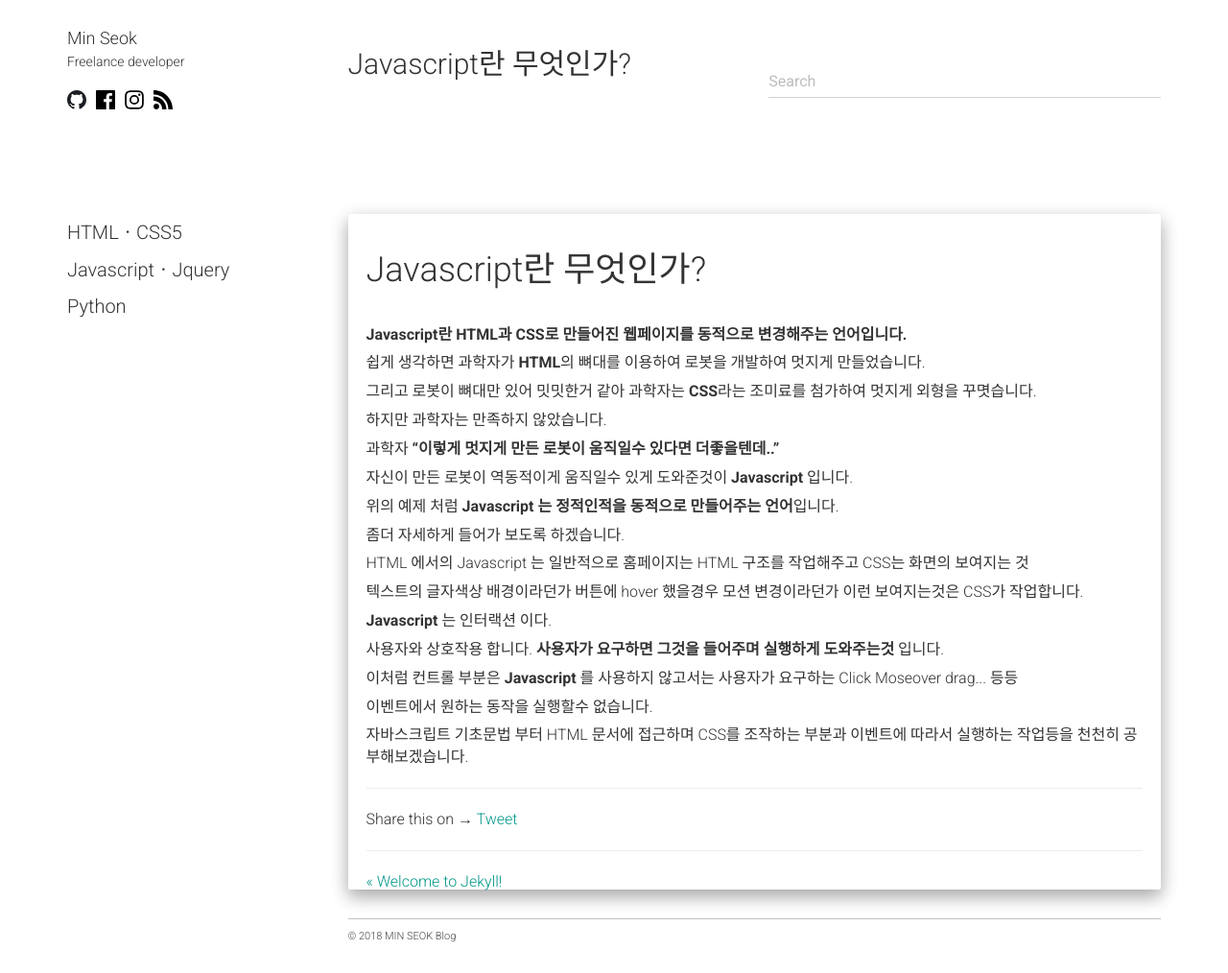
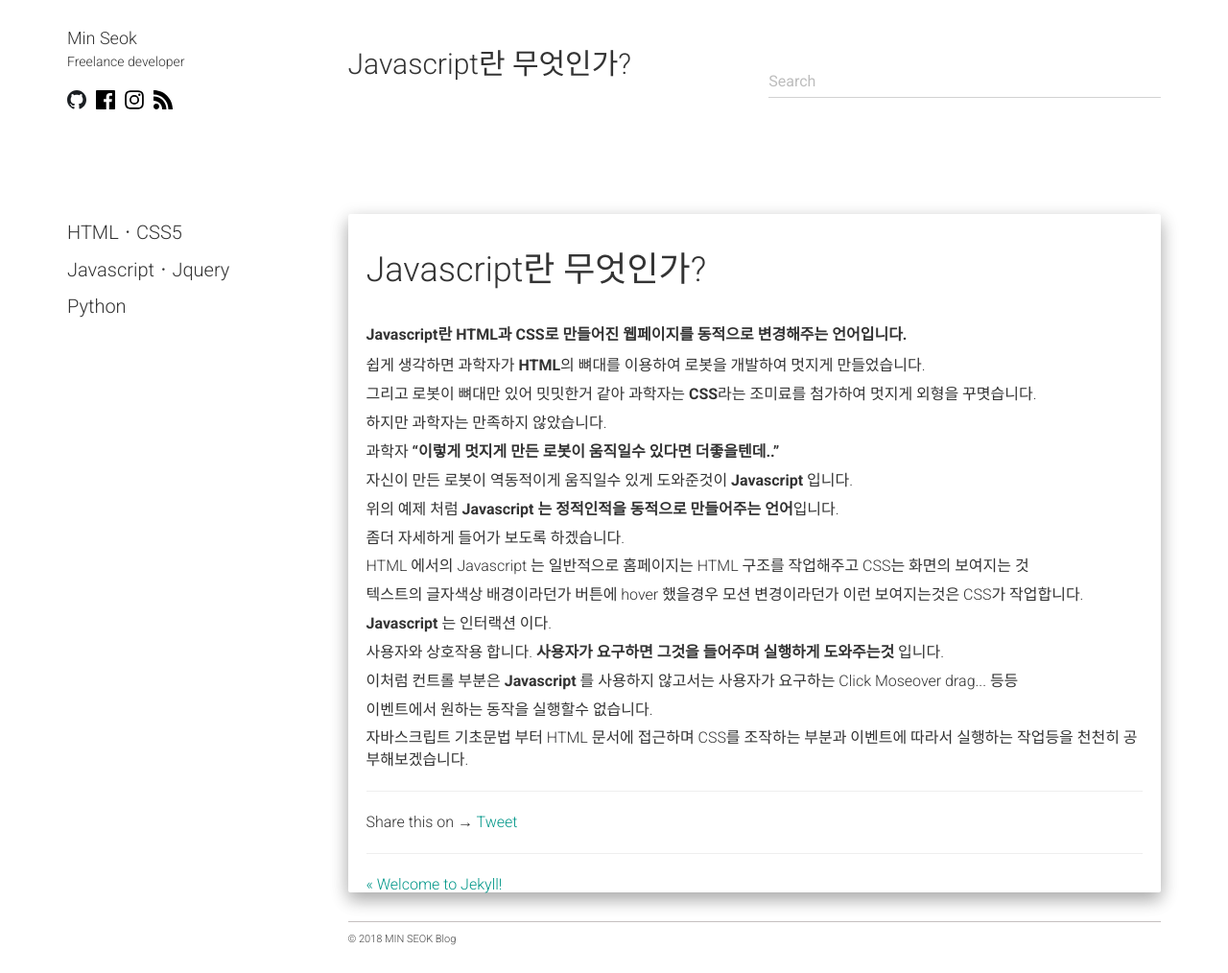
Before and after one commit to alalstjr/promote.github.io, a Jekyll site: the page built from _posts/2018-08-21-Javascript란 무엇인가?.md, in a window 1280 px wide. Shown: the whole page at 96% size. Built offline with Jekyll 4.4.1, drawn with Linux system fonts in a browser that asks for light colours; nearby versions of some CDN libraries; our own code applies the rules of GitHub Pages for plain Markdown files; comment, search, counter and statistics services are not loaded.

Commit message:
Update post.css

```diff
--- a/static/css/post.css
+++ b/static/css/post.css
@@ -1,5 +1,5 @@
 .post .title {margin-bottom:36px;font-size:36px;}
-.post p {margin-bottom:7px;}
+.post .box p {margin-bottom:7px;}
 
 @media all and (max-width:480px){
   .post .title {font-size:26px;}
```
